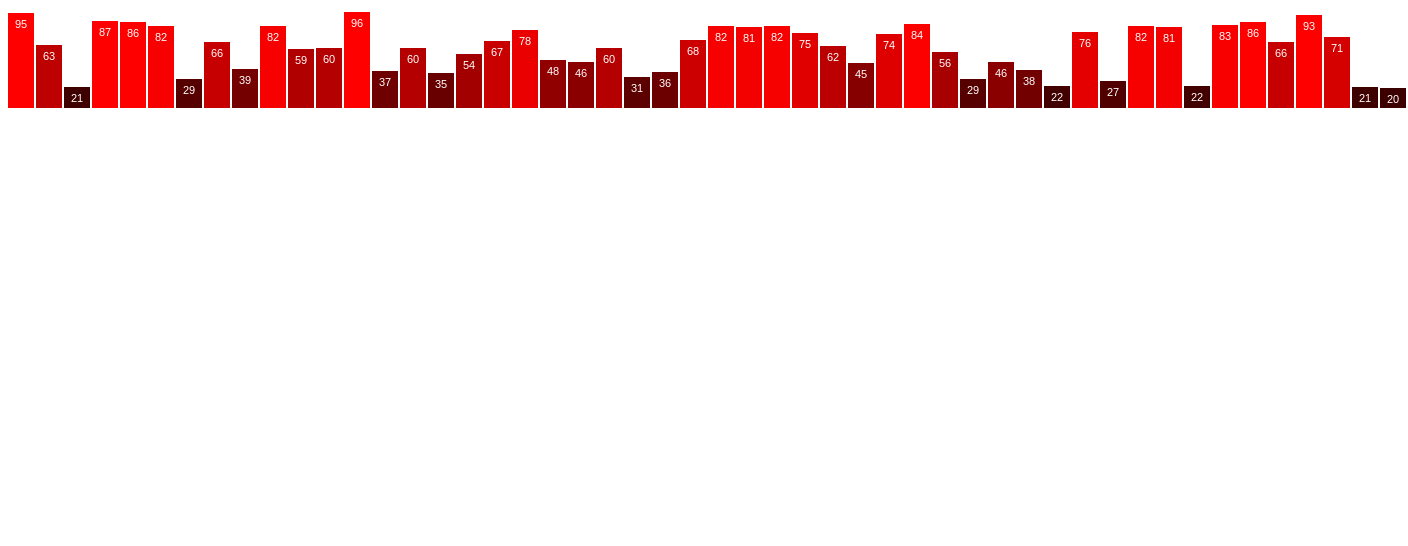
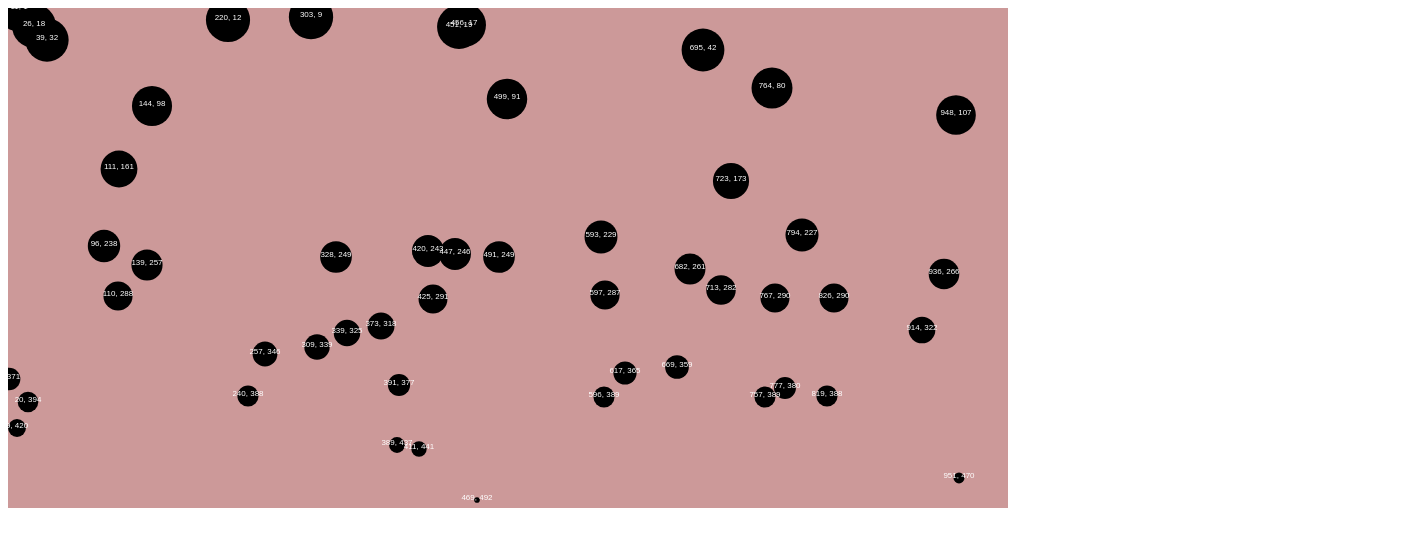
Before and after one commit to arrisray/d3-tutorial, a plain HTML site: page index.html in a window 1280 px wide. Shown: the whole page, 1408 px wide, since content can reach past the window. Drawn offline with nearby package versions, Linux system fonts and the light colour scheme.

Commit message:
Create an SVG scatterplot with random position values.

```diff
--- a/index.html
+++ b/index.html
@@ -5,59 +5,58 @@
         <title>D3 Test</title>
         <script type="text/javascript" src="https://cdnjs.cloudflare.com/ajax/libs/d3/3.5.6/d3.js">i</script>
         <style>
+            svg {
+                background-color: #C99;
+            }
         </style>
     </head>
     <body>
         <script type="text/javascript">
+            var w = 1000, h = 500;
+
             var dataset = [];
-            for (var i = 0; i < 50; ++i ) {
-                var value = Math.round(Math.random() * 80) + 20;
-                dataset.push(value);
+            var numValues = 50;
+            for (var i = 0; i < numValues; ++i ) {
+                var x = Math.round(Math.random() * w);
+                var y = Math.round(Math.random() * h);
+                dataset.push([x, y]);
             }
 
-            var w = 1400, h = 100,
-                barPadding = 2;
-
+            //Create SVG element
             var svg = d3.select("body")
                 .append("svg")
                 .attr("width", w)
                 .attr("height", h);
 
-            svg.selectAll("rect")
+            svg.selectAll("circle")
                 .data(dataset)
                 .enter()
-                .append("rect")
-                .attr("x", function (d, i) {
-                    return i * (w / dataset.length);
+                .append("circle")
+                .attr("cx", function(d) {
+                    return d[0];
                 })
-                .attr("y", function (d) {
-                    // Note: SVG coordinate system is in screen-space with
-                    // the origin in the top-left corner.
-                    return h - d;
+                .attr("cy", function(d) {
+                    return d[1];
                 })
-                .attr("width", (w / dataset.length) - barPadding)
-                .attr("height", function (d, i) {
-                    return d;
-                })
-                .attr("fill", function(d) {
-                    return "rgb(" + (d*3) + ", 0, 0)";
+                .attr("r", function(d) {
+                    return Math.sqrt(h-d[1]);
                 });
 
             svg.selectAll("text")
                 .data(dataset)
                 .enter()
                 .append("text")
-                .text(function (d) {
-                        return d;
+                .text(function(d) {
+                    return d[0] + ", " + d[1];
                 })
-                .attr("x", function(d, i) {
-                    return i * (w / dataset.length) + (w / dataset.length - barPadding) / 2;
+                .attr("x", function(d) {
+                    return d[0];
                 })
                 .attr("y", function(d) {
-                    return h - d + 15;
+                    return d[1];
                 })
                 .attr("font-family", "sans-serif")
-                .attr("font-size", "11px")
+                .attr("font-size", "8px")
                 .attr("fill", "white")
                 .attr("text-anchor", "middle");
         </script>
```
